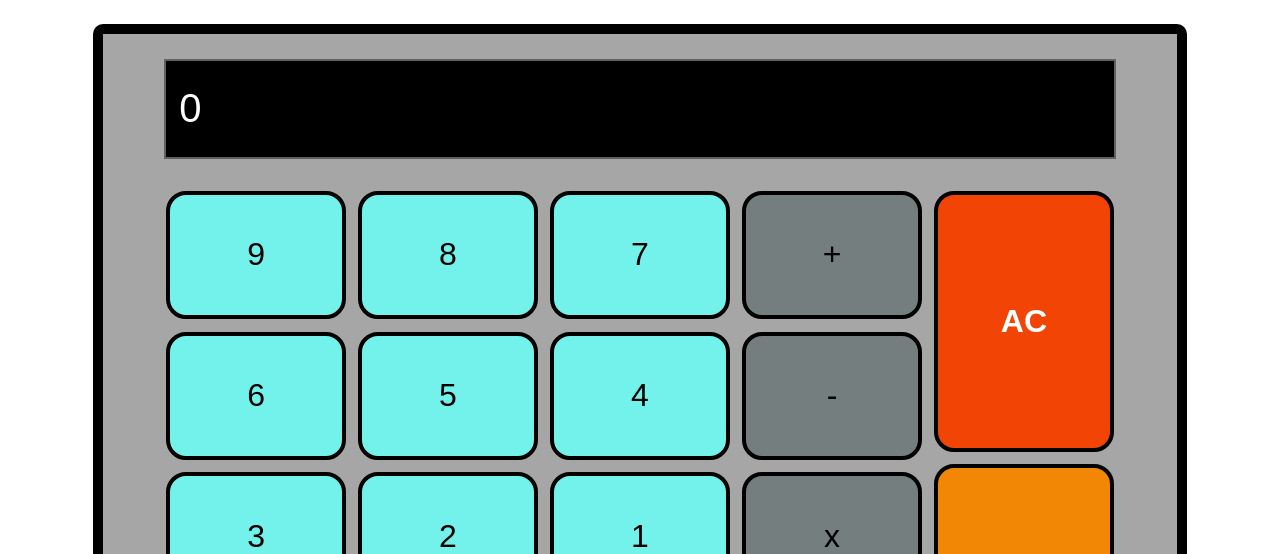
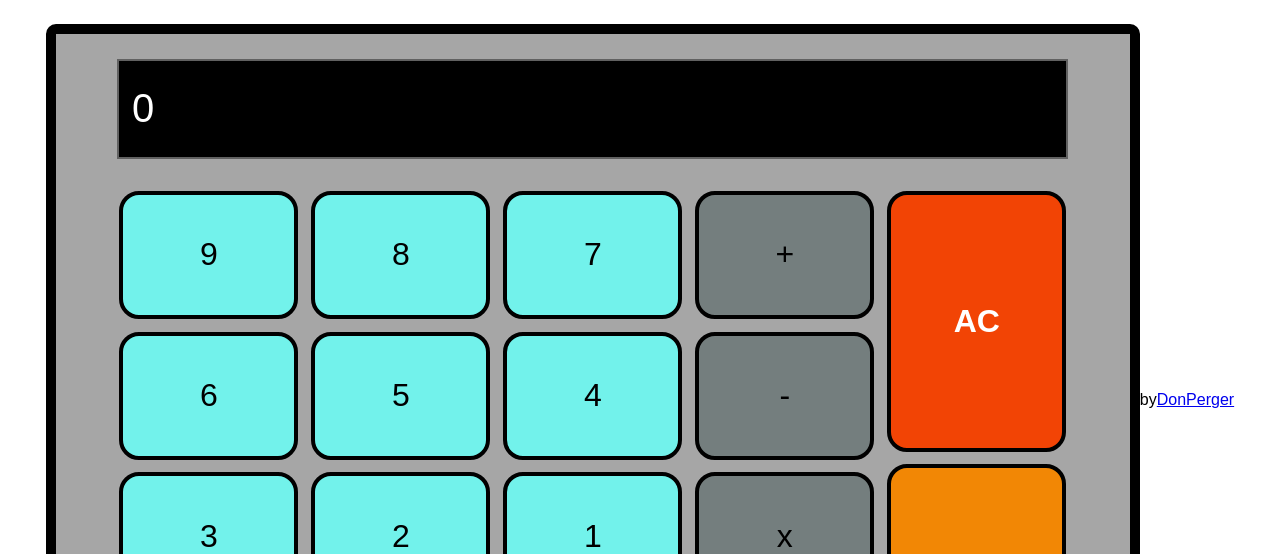
Before and after one commit to donperger/calculator, a plain HTML site: page index.html in a window 1280 px wide. Shown: the top 554 px of the page. Drawn offline with Linux system fonts and the light colour scheme.

Commit message:
Add name tag.

```diff
--- a/index.html
+++ b/index.html
@@ -45,5 +45,9 @@
         </div>
     </div>
 
+    <div class="footer">
+        <div>by<a href="https://github.com/donperger/calculator">DonPerger</a></div>
+    </div>
+
 </body>
 </html>
```
